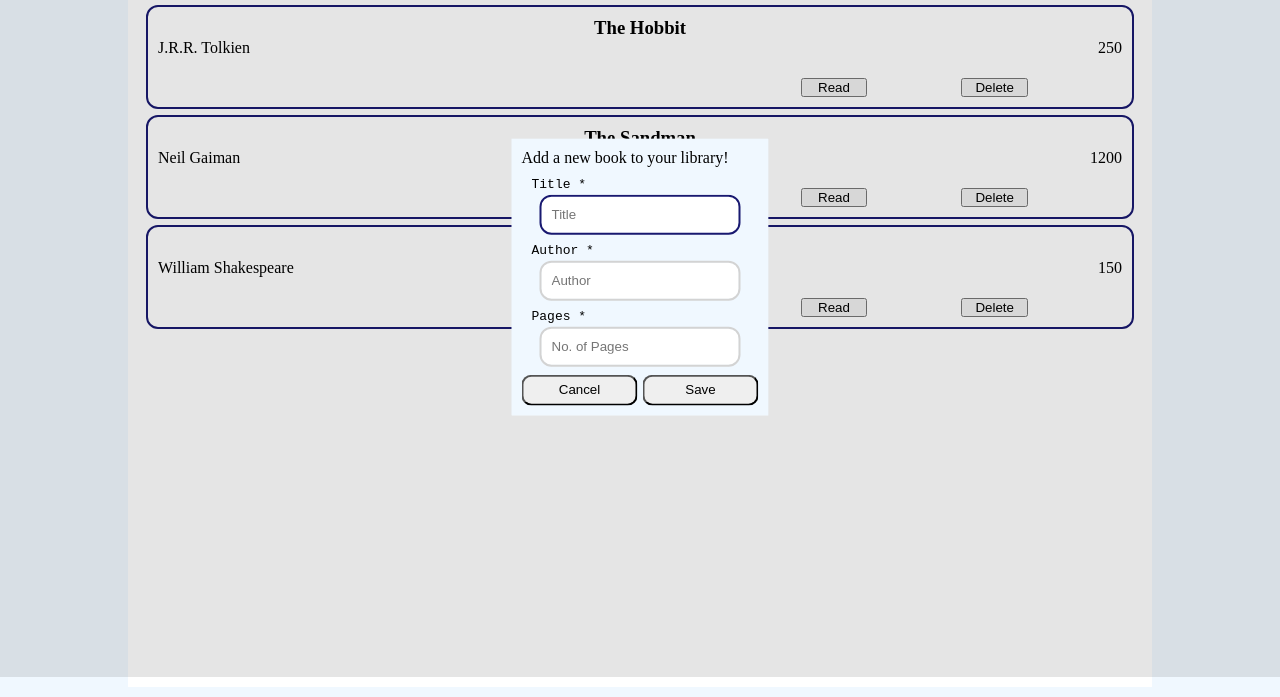
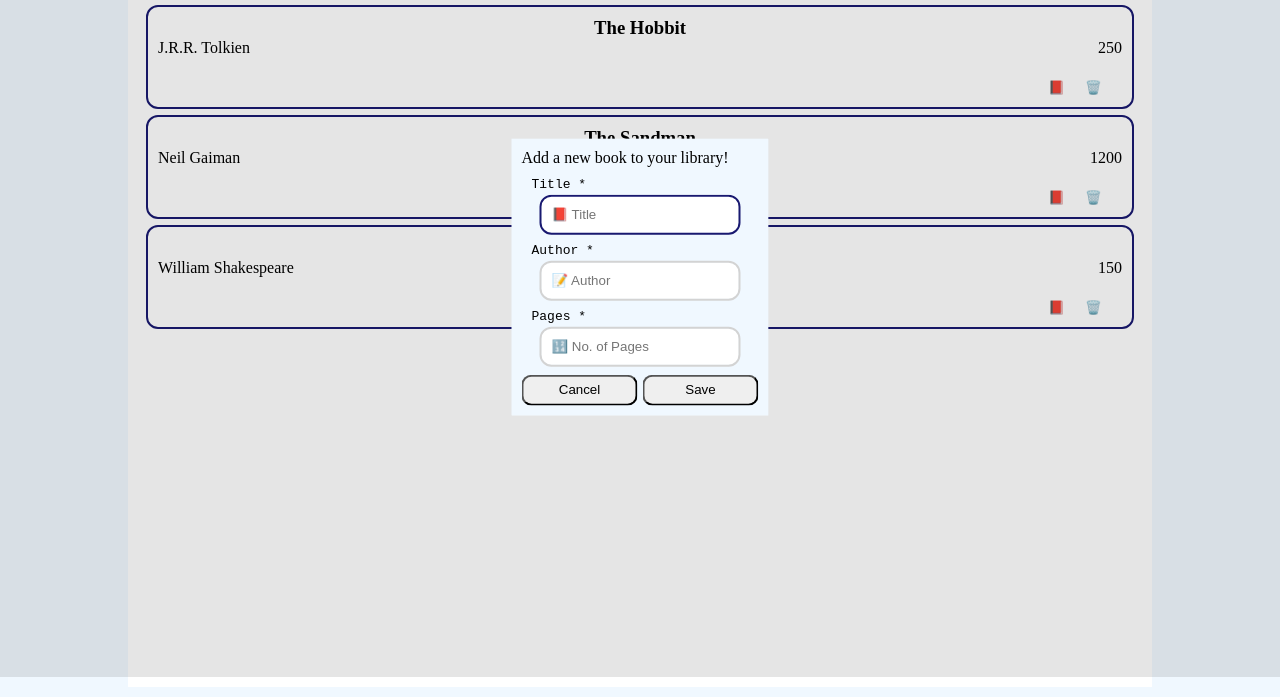
Before and after one commit to michaelkp/Odin-library, a plain HTML site: page index.html in a window 1280 px wide. Both pictures are taken after a click on the button "New Book". Shown: the part 123-820 px from the top of the page. Drawn offline with Linux system fonts and the light colour scheme.

Commit message:
Add icons for readbtn, delete btn and form fields.

```diff
--- a/index.html
+++ b/index.html
@@ -16,9 +16,9 @@
             <header class="header">
                 <h1>Library</h1>
 
-                <button type="submit" id="newBookBtn">New Book</button>
+                <button type="button" id="newBookBtn">New Book</button>
                 <dialog id="newBookDialog">
-                    <form method="dialog" action="" id="newBook">
+                    <form method="dialog" action="post" id="newBook">
                         <section>
                             <fieldset>
                                 <legend>
@@ -35,7 +35,7 @@
                                             name="title"
                                             id="title"
                                             title="Please enter the title of your book."
-                                            placeholder="Title"
+                                            placeholder="📕 Title"
                                             minlength="3"
                                             autocapitalize="words"
                                             autocomplete="off"
@@ -53,7 +53,7 @@
                                             name="author"
                                             id="author"
                                             title="Please enter the author of your book."
-                                            placeholder="Author"
+                                            placeholder="📝 Author"
                                             minlength="3"
                                             autocapitalize="words"
                                             autocomplete="off"
@@ -70,7 +70,7 @@
                                             name="pages"
                                             id="pages"
                                             title="Please enter the number of pages in your book."
-                                            placeholder="No. of Pages"
+                                            placeholder="🔢 No. of Pages"
                                             minlength="1"
                                             autocomplete="off"
                                             required
@@ -79,7 +79,6 @@
                                 </ul>
                             </fieldset>
                         </section>
-                        <pre id="log"></pre>
                         <section class="btns">
                             <button type="reset" id="cancelBtn">Cancel</button>
                             <button type="submit" id="saveBtn">Save</button>
--- a/script.js
+++ b/script.js
@@ -23,10 +23,9 @@ const cancelBtn = document.getElementById('cancelBtn')
 const saveBtn = document.getElementById('saveBtn')
     saveBtn.addEventListener('pointerup', (e) => {
         e.preventDefault()
-        if(title.length < 3 && author.length < 3 && pages.length < 1) {
+        if(title.value !== '' && author.value !== '' && pages.value !== '') {
             dialog.close('Save')
             userInput(dialog.returnValue)
-            console.log(title.value);
         } else {
             return
         }
@@ -112,7 +111,9 @@ function makeCard(newBook) {
 function readBtn(card, newBook, cardFooter) {
     const readBtn = document.createElement('button')
         readBtn.className = 'card-btns-read'
-        readBtn.textContent = 'Read'
+        readBtn.textContent = '📕'
+        readBtn.setAttribute('title', 'Click to set status to "Read"')
+
         cardFooter.appendChild(readBtn)
 
     const readCheckmark = document.createElement('content')
@@ -124,10 +125,15 @@ function readBtn(card, newBook, cardFooter) {
         if(readCheckmark.style.visibility === 'visible'
         ) {
             readCheckmark.style.visibility = 'hidden'
+            readBtn.textContent = '📕'
+            readBtn.setAttribute('title', 'Delete')
             card.style.outlineColor = 'midnightBlue'
             newBook.isRead = false
         } else {
             readCheckmark.style.visibility = 'visible'
+            readBtn.textContent = '📖'
+            readBtn.setAttribute('title', 'Read')
+
             card.style.outlineColor = 'green'
             newBook.isRead = true
         }
@@ -139,7 +145,9 @@ function deleteCardBtn(card, cardContainer, btnDiv) {
     const deleteCardBtn = document.createElement('button')
         deleteCardBtn.className = 'card-btns-delete'
         btnDiv.appendChild(deleteCardBtn)
-        deleteCardBtn.textContent = 'Delete'
+        deleteCardBtn.textContent = '🗑️'
+        deleteCardBtn.setAttribute('title', 'Delete')
+
     deleteCardBtn.addEventListener('pointerup', () => {
             cardContainer.removeChild(card)
         })
--- a/style.css
+++ b/style.css
@@ -89,33 +89,25 @@ body, html {
 }
 
 .card button {
-    width: 5em;
+    width: 2em;
+    border: none;
+    background: none;
+    background-color: none;
 }
 
-.card-btns {
+.card-footer {
     display: grid;
-    grid-template-columns: 1fr .25fr .25fr;
-    grid-template-areas:
-        ". card-btns-read card-btns-delete"
-    ;
-    gap: 5px;
-    align-content: center;
-    text-align: center;
-    position: relative;
-}
-.card-footer {
     grid-area: card-footer;
-    grid-template-columns: repeat(1, 1fr) repeat(2, .25fr);
+    grid-template-columns: repeat(1, 1fr) repeat(2, 2em);
     grid-template-areas:
         "checkmark card-btns-read card-btns-delete"
     ;
-    display: grid;
     width: 100%;
-
+    padding-inline-end: 10px;
+    gap: 5px;
 }
 .card-btns-read {
     grid-area: card-btns-read;
-
 }
 
 .card-btns-delete {
```
